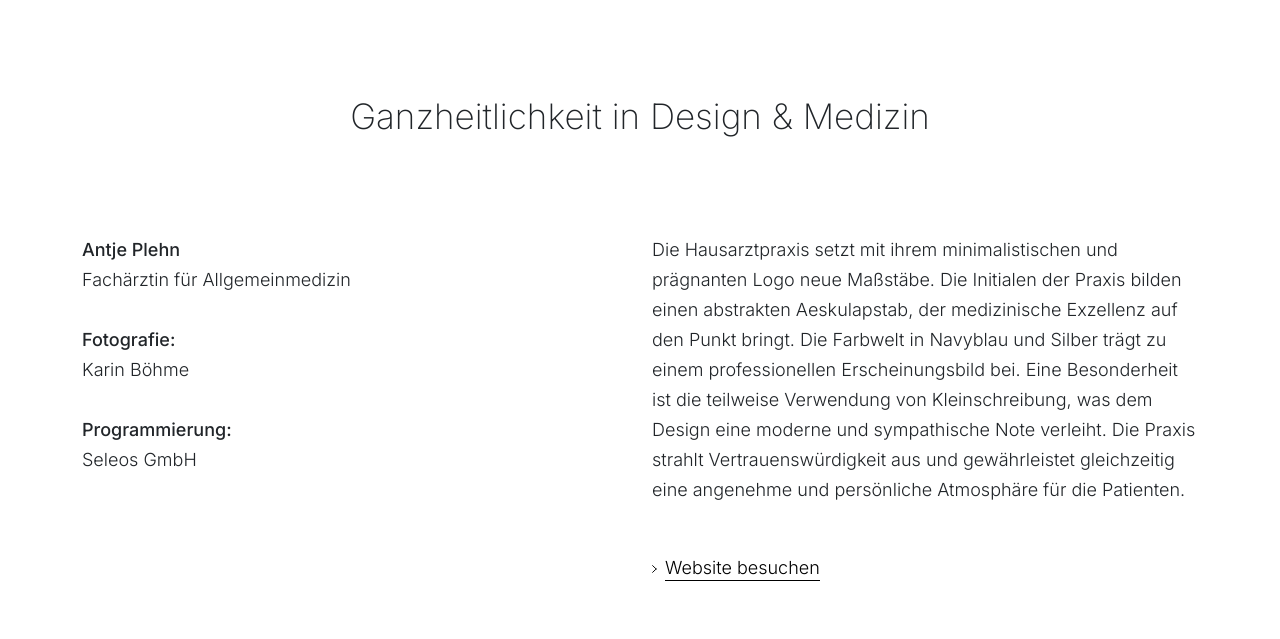
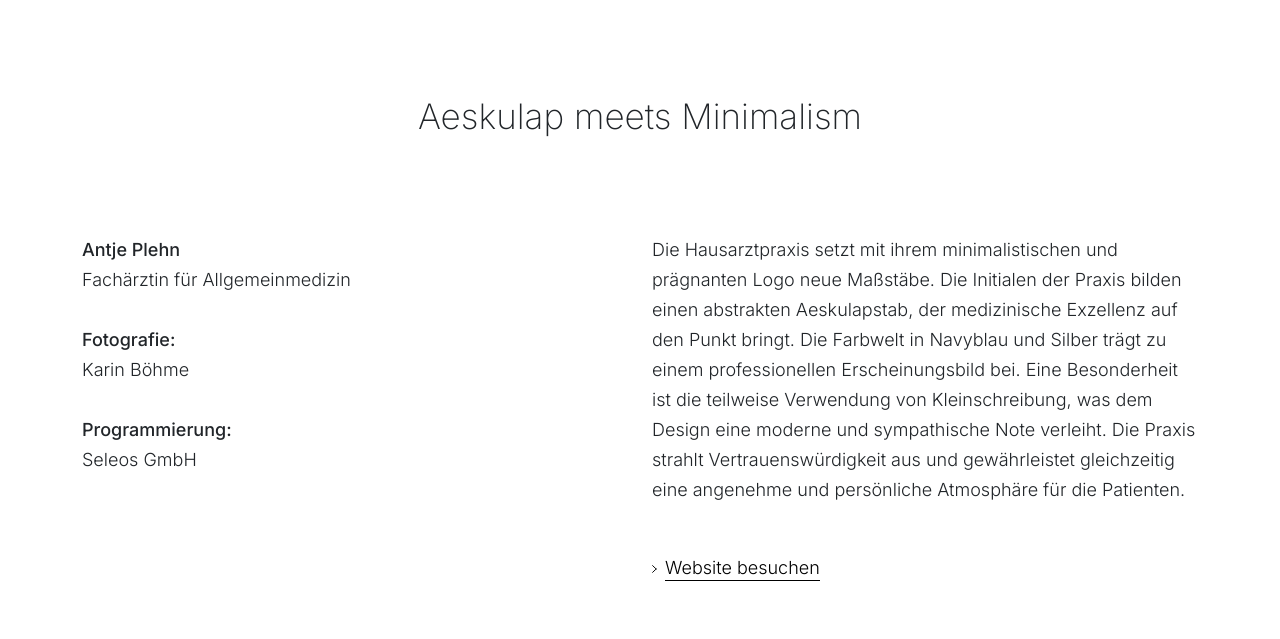
Before and after one commit to kwoellner/katharinawoellner.com, a plain HTML site: page referenz-ap.html in a window 1280 px wide. Shown: the part 815-1454 px from the top of the page. Drawn offline with Linux system fonts and the light colour scheme; a web font is replaced by a local one.

Commit message:
Update referenz-ap.html

```diff
--- a/referenz-ap.html
+++ b/referenz-ap.html
@@ -79,7 +79,7 @@
             </div>
             <div class="row m-lg-5">
                 <div class="col-12 mt-lg-5">
-                    <h3>Ganzheitlichkeit in Design &amp; Medizin</h3>
+                    <h3>Aeskulap meets Minimalism</h3>
                 </div>
             </div>
             <div class="row mb-5">
```
